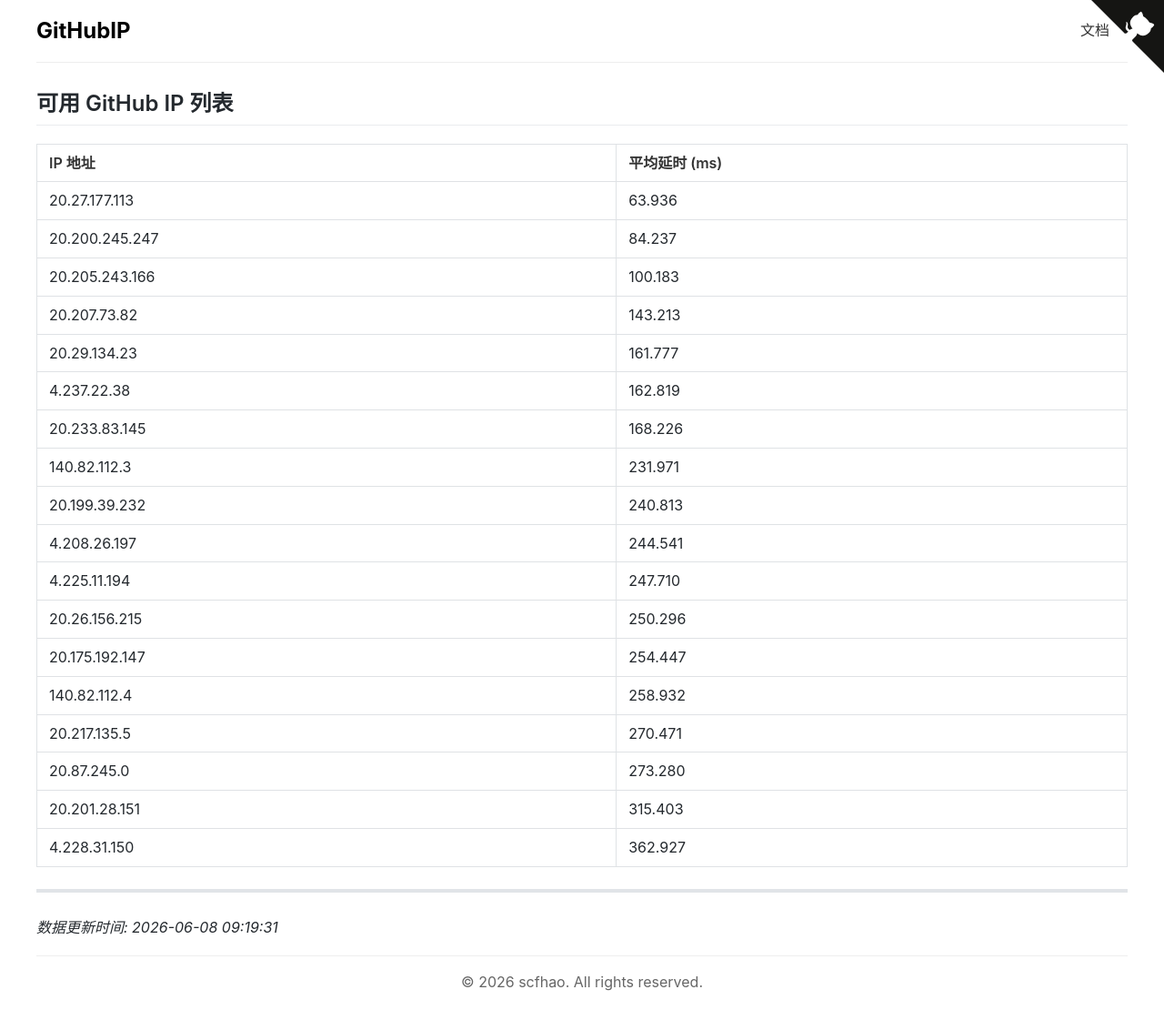
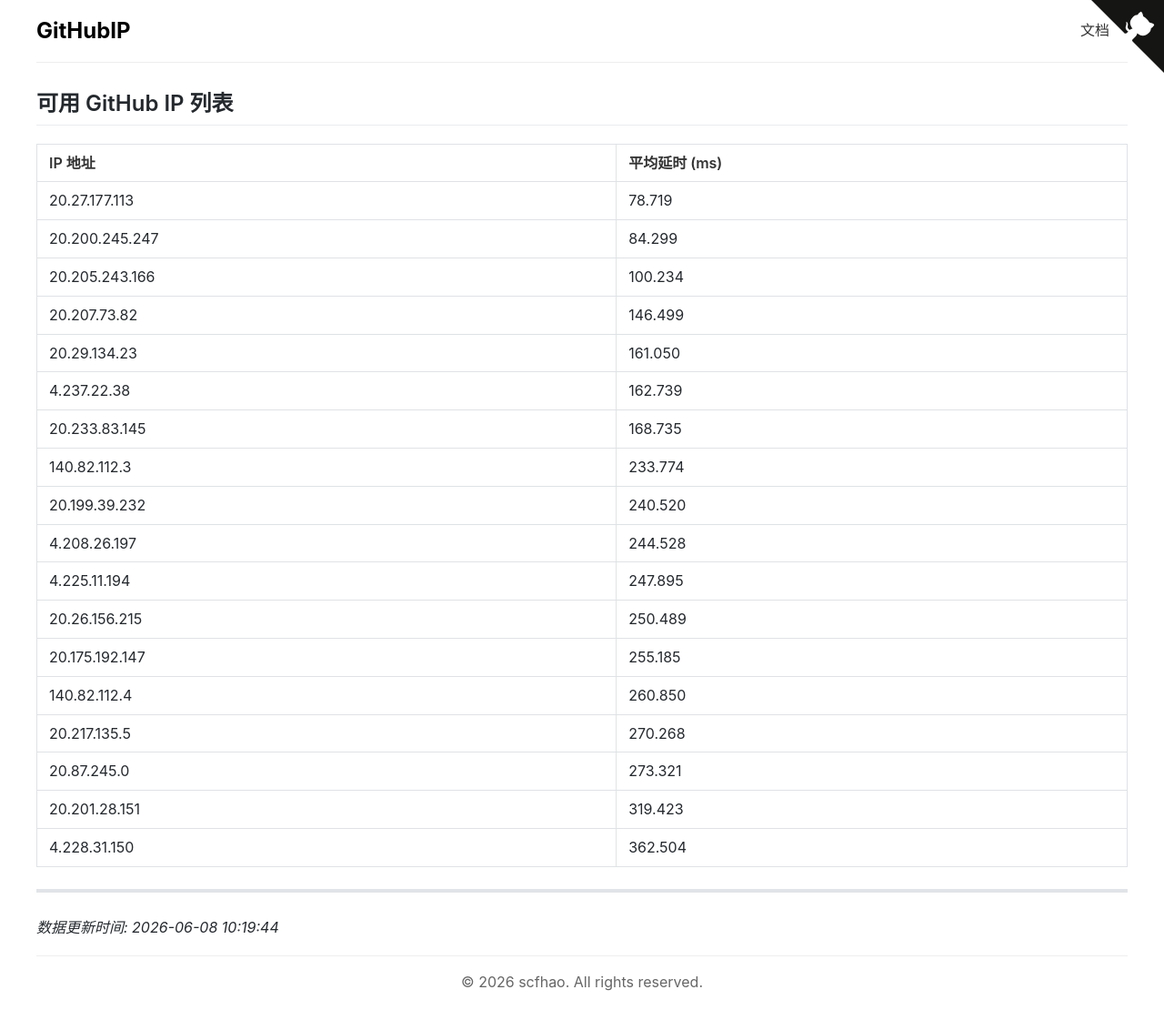
Before and after one commit to scfhao/GitHubIP, a Jekyll site: the page built from index.md, in a window 1280 px wide. Shown: the whole page at 91% size. Built offline with Jekyll 4.4.1, drawn with Linux system fonts in a browser that asks for light colours.

Commit message:
自动脚本执行 - 2026-06-08 10:19:44

```diff
--- a/index.md
+++ b/index.md
@@ -1,32 +1,32 @@
 ---
 layout: home
 title: GitHub IP 列表
-date: 2026-06-08 09:19:31
+date: 2026-06-08 10:19:44
 ---
 
 ## 可用 GitHub IP 列表
 
 | IP 地址 | 平均延时 (ms) |
 |---------|--------------|
-| 20.27.177.113 | 63.936 |
-| 20.200.245.247 | 84.237 |
-| 20.205.243.166 | 100.183 |
-| 20.207.73.82 | 143.213 |
-| 20.29.134.23 | 161.777 |
-| 4.237.22.38 | 162.819 |
-| 20.233.83.145 | 168.226 |
-| 140.82.112.3 | 231.971 |
-| 20.199.39.232 | 240.813 |
-| 4.208.26.197 | 244.541 |
-| 4.225.11.194 | 247.710 |
-| 20.26.156.215 | 250.296 |
-| 20.175.192.147 | 254.447 |
-| 140.82.112.4 | 258.932 |
-| 20.217.135.5 | 270.471 |
-| 20.87.245.0 | 273.280 |
-| 20.201.28.151 | 315.403 |
-| 4.228.31.150 | 362.927 |
+| 20.27.177.113 | 78.719 |
+| 20.200.245.247 | 84.299 |
+| 20.205.243.166 | 100.234 |
+| 20.207.73.82 | 146.499 |
+| 20.29.134.23 | 161.050 |
+| 4.237.22.38 | 162.739 |
+| 20.233.83.145 | 168.735 |
+| 140.82.112.3 | 233.774 |
+| 20.199.39.232 | 240.520 |
+| 4.208.26.197 | 244.528 |
+| 4.225.11.194 | 247.895 |
+| 20.26.156.215 | 250.489 |
+| 20.175.192.147 | 255.185 |
+| 140.82.112.4 | 260.850 |
+| 20.217.135.5 | 270.268 |
+| 20.87.245.0 | 273.321 |
+| 20.201.28.151 | 319.423 |
+| 4.228.31.150 | 362.504 |
 
 ---
 
-*数据更新时间: 2026-06-08 09:19:31*
+*数据更新时间: 2026-06-08 10:19:44*
```
